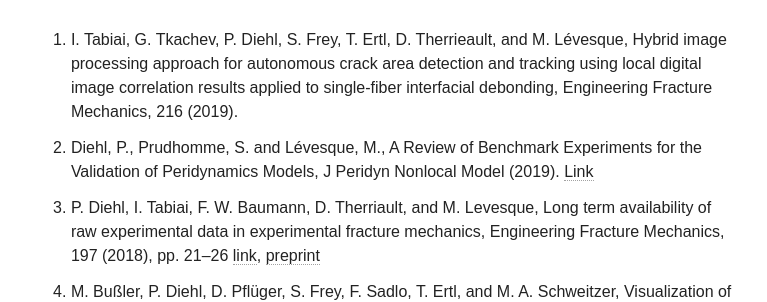
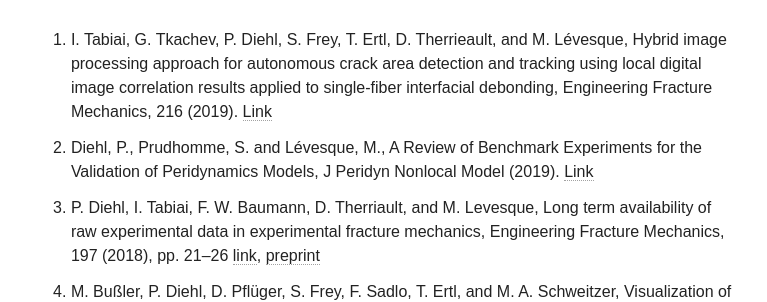
Before and after one commit to diehlpk/diehlpk.github.io, a Jekyll site: the page built from cv/index.md, in a window 1280 px wide and 900 px high, scrolled down 1824 px. Shown: the part 157-459 px from the top of the window, without its empty margins (255-1022 px from the left). Built offline with Jekyll 4.4.1, drawn with Linux system fonts in a browser that asks for light colours; nearby versions of some CDN libraries; some web fonts are replaced.

Commit message:
Update CV

```diff
--- a/cv/index.md
+++ b/cv/index.md
@@ -45,7 +45,7 @@ hide: true
 
 ###### Journal articles
 1. I. Tabiai, G. Tkachev, P. Diehl, S. Frey, T. Ertl, D. Therrieault, and M. Lévesque, Hybrid image processing approach for autonomous crack area detection and tracking using
-local digital image correlation results applied to single-fiber interfacial debonding, Engineering Fracture Mechanics, 216 (2019).
+local digital image correlation results applied to single-fiber interfacial debonding, Engineering Fracture Mechanics, 216 (2019). [Link](https://doi.org/10.1016/j.engfracmech.2019.106485)
 1. Diehl, P., Prudhomme, S. and  Lévesque, M., A Review of Benchmark Experiments for the Validation of Peridynamics Models, J Peridyn Nonlocal Model (2019). [Link](https://doi.org/10.1007/s42102-018-0004-x)
 1. P. Diehl, I. Tabiai, F. W. Baumann, D. Therriault, and M. Levesque, Long
 term availability of raw experimental data in experimental fracture mechanics, Engineering
```
